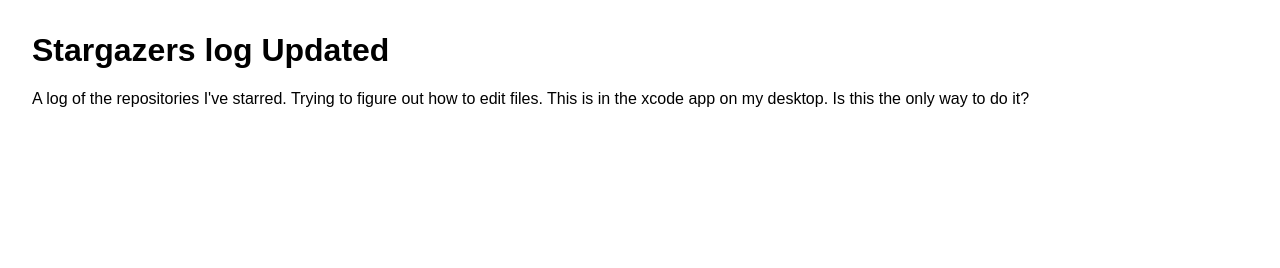
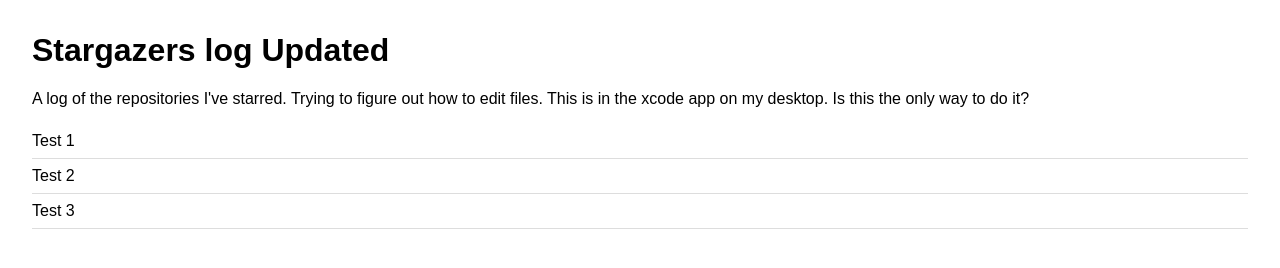
Before and after one commit to ellemaco/stargazers, a plain HTML site: page index.html in a window 1280 px wide. Drawn offline with Linux system fonts and the light colour scheme; no server answers.

Commit message:
Added Star and List

```diff
--- a/index.html
+++ b/index.html
@@ -8,7 +8,10 @@
   <body>
     <h1>Stargazers log Updated</h1>
     <p>A log of the repositories I've starred. Trying to figure out how to edit files.  This is in the xcode app on my desktop.  Is this the only way to do it?</p>
-    <ul id="starred"></ul>
+    <ul id="starred">
+        <li>Test 1</li>
+        <li>Test 2</li>
+        <li>Test 3</li></ul>
     <script src="script.js"></script>
   </body>
 </html>
```
Also changed, not shown: 1 other file.
